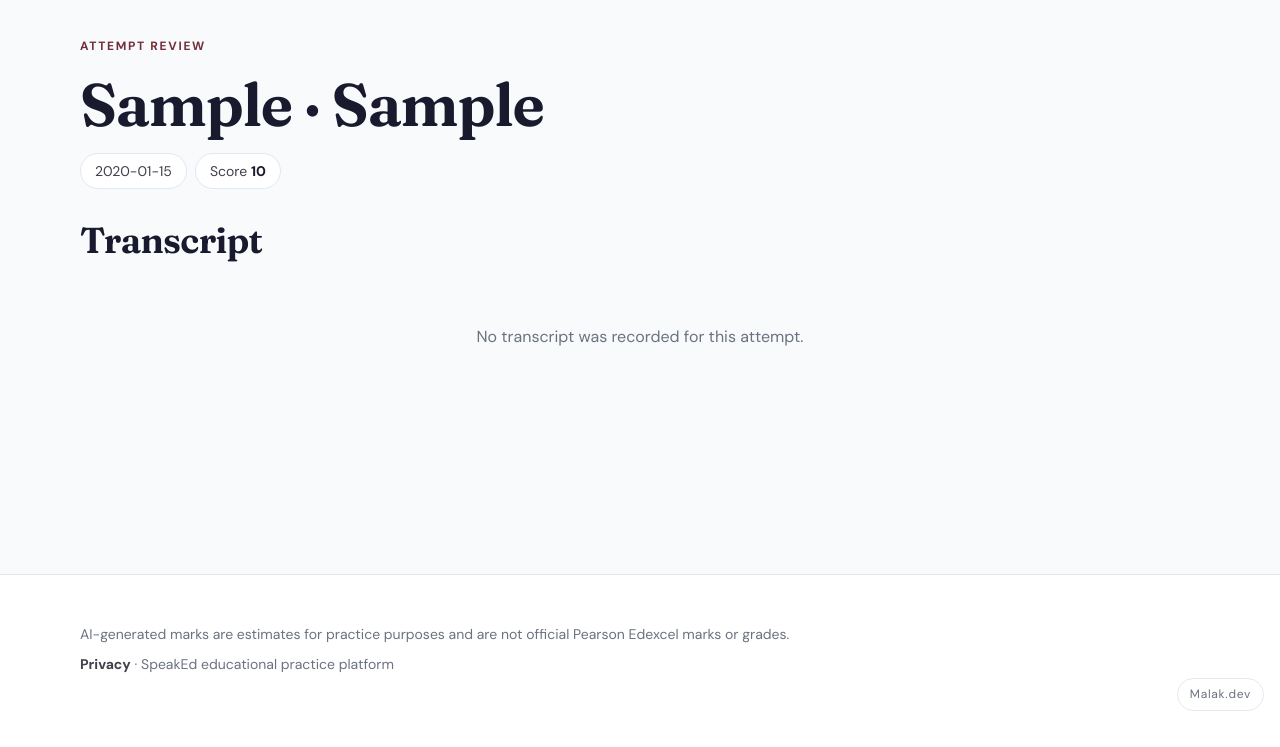
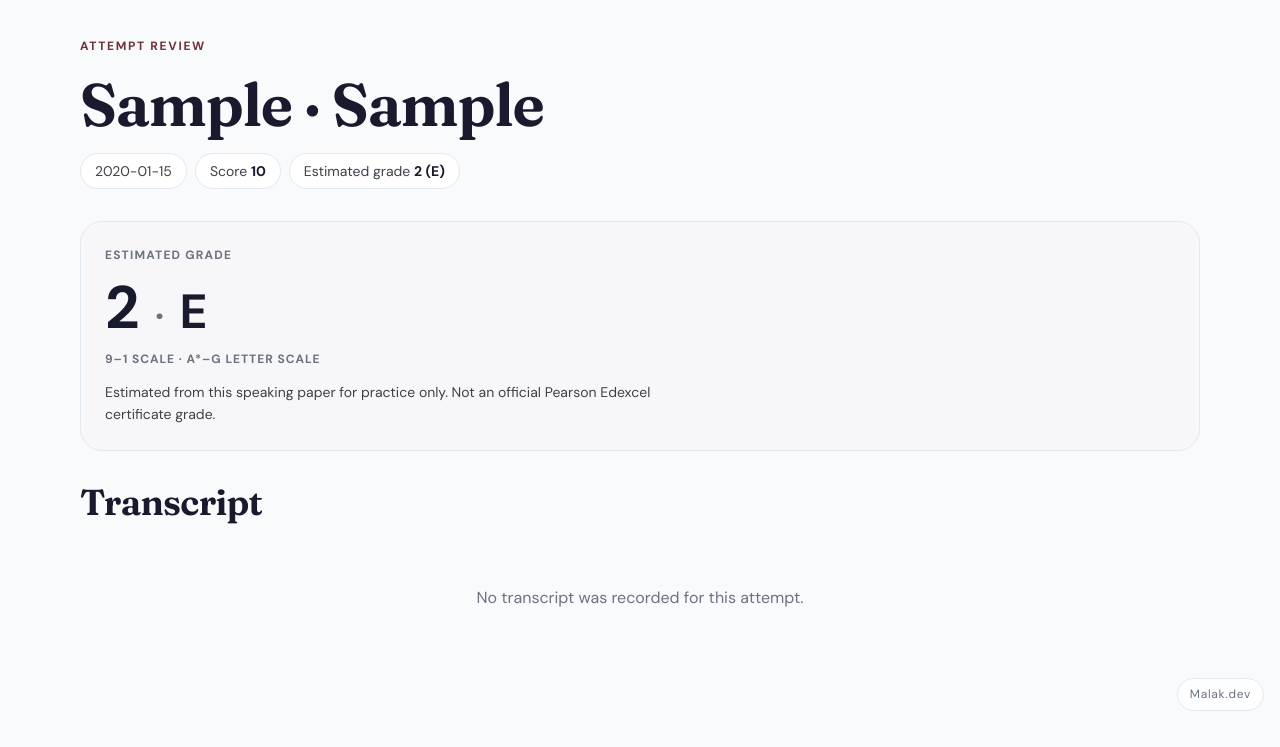
Before and after one commit to MELRAMLY95/SpeakEd, a Flask app: page /history/1 in a window 1280 px wide. Shown: the part 73-820 px from the top of the page. Before the commit the page ends 784 px from the top, so only its background shows below. Run offline with Flask 3, Linux system fonts and the light colour scheme; the visitor is signed in with stand-in values (Sample User, id 1); tables that the repository leaves empty hold one stand-in row (values such as "Sample post"); some libraries are stand-ins or nearby versions.

Commit message:
Show an estimated 9-1 and A*-G grade from each speaking score, labelled as practice only.
Co-authored-by: Cursor <cursoragent@cursor.com>

```diff
--- /dev/null
+++ b/ai/grades.py
@@ -0,0 +1,71 @@
+"""Practice-only estimated 9–1 and A*–G grades from a speaking score.
+
+4XES2 Unit 4 is one paper (50 marks, 25% of the International GCSE). These
+bands are not Pearson series grade boundaries and must never be shown as an
+official certificate grade.
+"""
+
+from __future__ import annotations
+
+PAPER_MAX = {
+    "full": 50,
+    "roleplay": 10,
+    "topic_talk": 20,
+    "picture": 20,
+}
+
+# Minimum percentage of the paper maximum. Notional pairing:
+# 9≈A*, 8–7≈A, 6≈B, 5–4≈C, 3≈D, 2≈E, 1≈F, U≈U.
+_BANDS = (
+    (90, "9", "A*"),
+    (80, "8", "A"),
+    (70, "7", "A"),
+    (60, "6", "B"),
+    (50, "5", "C"),
+    (40, "4", "C"),
+    (30, "3", "D"),
+    (20, "2", "E"),
+    (10, "1", "F"),
+    (0, "U", "U"),
+)
+
+GRADE_DISCLAIMER = (
+    "Estimated from this speaking paper for practice only. "
+    "Not an official Pearson Edexcel certificate grade."
+)
+
+
+def paper_max(exam_type: str | None) -> int:
+    return PAPER_MAX.get(exam_type or "full", 50)
+
+
+def estimate_grade(
+    score,
+    *,
+    max_total: int | None = None,
+    exam_type: str | None = None,
+) -> dict | None:
+    """Return 9–1 and A*–G labels for a stored speaking score, or None."""
+    if score is None:
+        return None
+    try:
+        marks = int(score)
+    except (TypeError, ValueError):
+        return None
+    ceiling = int(max_total) if max_total is not None else paper_max(exam_type)
+    if ceiling <= 0:
+        return None
+    marks = max(0, min(marks, ceiling))
+    percent = (marks / ceiling) * 100
+    for minimum, nine, letter in _BANDS:
+        if percent >= minimum:
+            return {
+                "nine": nine,
+                "letter": letter,
+                "percent": round(percent),
+                "score": marks,
+                "max_total": ceiling,
+                "label": f"{nine} ({letter})",
+                "disclaimer": GRADE_DISCLAIMER,
+            }
+    return None
--- a/app.py
+++ b/app.py
@@ -60,6 +60,7 @@ def create_app(config_object=None):
     @app.context_processor
     def inject_globals():
         from ads import adsense_script_allowed, build_ad_slot, publisher_id
+        from ai.grades import estimate_grade
         from subscriptions import is_premium
 
         show_adsense_script = adsense_script_allowed()
@@ -70,6 +71,7 @@ def create_app(config_object=None):
             "is_premium": is_premium(g.get("user")),
             "show_adsense_script": show_adsense_script,
             "adsense_client_id": publisher_id() if show_adsense_script else "",
+            "estimated_grade": lambda score, exam_type="full": estimate_grade(score, exam_type=exam_type),
             "disclaimer": (
                 "AI-generated marks are estimates for practice purposes and are not official Pearson Edexcel marks or grades."
             ),
--- a/routes/dashboard.py
+++ b/routes/dashboard.py
@@ -2,6 +2,7 @@ import json
 
 from flask import g, render_template
 
+from ai.grades import estimate_grade
 from database.database import query_all, query_one
 from routes import dashboard_bp
 from routes.auth import login_required
@@ -32,8 +33,10 @@ def _stats(user_id: int) -> dict:
         "attempts": rows,
         "completed": len(rows),
         "latest": latest,
+        "latest_grade": estimate_grade(latest, exam_type="full"),
         "average": average,
         "highest": highest,
+        "highest_grade": estimate_grade(highest, exam_type="full"),
         "improvement": improvement,
         "strongest": max(areas, key=areas.get) if areas else None,
         "weakest": max(weakest_counts, key=weakest_counts.get) if weakest_counts else None,
--- a/routes/progress.py
+++ b/routes/progress.py
@@ -3,6 +3,7 @@ import json
 from flask import abort, g, render_template, url_for
 
 from ai.examiner import ExamEngine
+from ai.grades import estimate_grade
 from database.database import query_all, query_one
 from routes import progress_bp
 from routes.auth import login_required
@@ -19,6 +20,7 @@ def _with_marking_flag(row) -> dict:
     data = _as_dict(row)
     data["needs_marking"] = engine.needs_marking(row)
     data["type_label"] = (data.get("exam_type") or "").replace("_", " ")
+    data["grade"] = estimate_grade(data.get("total_score"), exam_type=data.get("exam_type"))
     return data
 
 
@@ -68,6 +70,10 @@ def attempt(attempt_id):
             "examiner_comments": feedback_row["examiner_comments"],
         }
     view = _with_marking_flag(row)
+    score = view.get("total_score")
+    if score is None and marking:
+        score = marking.get("total")
+    grade = estimate_grade(score, exam_type=view.get("exam_type"))
     return render_template(
         "progress/attempt.html",
         attempt=view,
@@ -75,5 +81,6 @@ def attempt(attempt_id):
         marking=marking,
         feedback=feedback,
         self_eval=self_eval,
+        grade=grade,
         retry_url=url_for("exam.retry_marking", attempt_id=attempt_id),
     )
--- a/static/css/progress.css
+++ b/static/css/progress.css
@@ -44,6 +44,15 @@
   line-height: 1;
   color: var(--brand);
   font-variant-numeric: tabular-nums;
+}
+.stats-inline .stat-grade {
+  display: block;
+  margin-top: var(--s-2);
+  font-size: var(--text-sm);
+  font-weight: 800;
+  color: var(--ink);
+  letter-spacing: 0;
+  text-transform: none;
 }
 
 /* --- History table --------------------------------------------------------- */
--- a/static/css/style.css
+++ b/static/css/style.css
@@ -858,6 +858,53 @@ label.focused { color: var(--brand); }
   transition: opacity var(--dur) var(--ease);
 }
 
+.grade-banner {
+  margin: var(--s-6) 0;
+  padding: var(--s-5);
+  border: 1px solid var(--border);
+  border-radius: var(--r-lg);
+  background: var(--surface-inset);
+}
+.grade-banner .score-label {
+  margin: 0 0 var(--s-3);
+  font-size: var(--text-xs);
+  font-weight: 700;
+  letter-spacing: 0.1em;
+  text-transform: uppercase;
+  color: var(--muted);
+}
+.grade-pair {
+  display: flex;
+  align-items: baseline;
+  gap: var(--s-4);
+  margin: 0;
+  font-family: var(--font-sans);
+  font-weight: 800;
+  letter-spacing: -0.04em;
+  line-height: 1;
+  color: var(--ink);
+}
+.grade-nine {
+  font-size: var(--text-5xl);
+  font-variant-numeric: tabular-nums;
+}
+.grade-letter { font-size: var(--text-4xl); }
+.grade-sep { color: var(--muted); font-size: var(--text-3xl); font-weight: 600; }
+.grade-scale {
+  margin: var(--s-3) 0 0;
+  font-size: var(--text-xs);
+  font-weight: 700;
+  letter-spacing: 0.08em;
+  text-transform: uppercase;
+  color: var(--muted);
+}
+.grade-note {
+  margin: var(--s-3) 0 0;
+  max-width: 62ch;
+  color: var(--ink-soft);
+  font-size: var(--text-sm);
+}
+
 /* ==========================================================================
    Responsive
    ========================================================================== */
--- /dev/null
+++ b/templates/_grade_banner.html
@@ -0,0 +1,12 @@
+{% if grade %}
+<section class="grade-banner" aria-label="Estimated practice grade">
+  <p class="score-label">Estimated grade</p>
+  <p class="grade-pair">
+    <span class="grade-nine">{{ grade.nine }}</span>
+    <span class="grade-sep" aria-hidden="true">·</span>
+    <span class="grade-letter">{{ grade.letter }}</span>
+  </p>
+  <p class="grade-scale">9–1 scale · A*–G letter scale</p>
+  <p class="grade-note">{{ grade.disclaimer }}</p>
+</section>
+{% endif %}
--- a/templates/exam/results.html
+++ b/templates/exam/results.html
@@ -16,6 +16,7 @@
 {% set pic = attempt.picture_score if attempt.picture_score is not none else (marking.picture.score if marking and marking.picture else none) %}
 {% set tot = attempt.total_score if attempt.total_score is not none else (marking.total if marking and marking.total is not none else none) %}
 {% set has_scores = rp is not none or tt is not none or pic is not none %}
+{% set grade = estimated_grade(tot, attempt.exam_type) %}
 <article class="wrap results">
   <p class="eyebrow">Practice result</p>
   <h1>4XES2 speaking practice result</h1>
@@ -33,6 +34,8 @@
       </form>
     </div>
   {% endif %}
+
+  {% include "_grade_banner.html" %}
 
   <div class="score-grid">
     {% if attempt.exam_type == 'full' or attempt.exam_type == 'roleplay' %}
--- a/templates/progress/attempt.html
+++ b/templates/progress/attempt.html
@@ -8,6 +8,9 @@
   <ul class="attempt-meta">
     <li>{{ attempt.started_at[:16].replace('T', ' ') }}</li>
     <li>Score <strong>{{ attempt.total_score if attempt.total_score is not none else (marking.total if marking and marking.total is not none else '—') }}</strong></li>
+    {% if grade %}
+      <li>Estimated grade <strong>{{ grade.label }}</strong></li>
+    {% endif %}
     {% if marking and marking.roleplay %}
       <li>Role play <strong>{{ marking.roleplay.score }}/10</strong></li>
     {% endif %}
@@ -17,7 +20,9 @@
     {% if marking and marking.picture %}
       <li>Picture <strong>{{ marking.picture.score }}/20</strong></li>
     {% endif %}
-  </ul>
+    </ul>
+
+  {% include "_grade_banner.html" %}
 
   {% if attempt.needs_marking %}
     <section class="attempt-panel attempt-panel-warn">
--- a/templates/progress/history.html
+++ b/templates/progress/history.html
@@ -18,7 +18,7 @@
   {% else %}
   <table class="history">
     <thead>
-      <tr><th>Date</th><th>Type</th><th>Mode</th><th>Score</th><th>Action</th></tr>
+      <tr><th>Date</th><th>Type</th><th>Mode</th><th>Score</th><th>Estimated grade</th><th>Action</th></tr>
     </thead>
     <tbody>
       {% for row in attempts %}
@@ -27,6 +27,7 @@
           <td>{{ row.exam_type }}</td>
           <td>{{ row.mode }}</td>
           <td><strong>{% if row.needs_marking %}Marks pending{% elif row.total_score is not none %}{{ row.total_score }}{% else %}{{ row.status }}{% endif %}</strong></td>
+          <td>{% if row.needs_marking %}—{% elif row.grade %}{{ row.grade.label }}{% else %}—{% endif %}</td>
           <td>
             <div class="history-actions">
               <a class="btn btn-ghost btn-sm" href="{{ url_for('progress.attempt', attempt_id=row.id) }}">View</a>
--- a/templates/progress/progress.html
+++ b/templates/progress/progress.html
@@ -21,9 +21,9 @@
     data-labels='{{ stats.chart_labels | tojson }}'
     data-scores='{{ stats.chart_scores | tojson }}'></canvas>
   <ul class="stats-inline">
-    <li><strong>{{ stats.latest or '—' }}</strong>Latest</li>
+    <li><strong>{{ stats.latest or '—' }}</strong>Latest{% if stats.latest_grade %}<span class="stat-grade">{{ stats.latest_grade.label }}</span>{% endif %}</li>
     <li><strong>{{ stats.average or '—' }}</strong>Average</li>
-    <li><strong>{{ stats.highest or '—' }}</strong>Highest</li>
+    <li><strong>{{ stats.highest or '—' }}</strong>Highest{% if stats.highest_grade %}<span class="stat-grade">{{ stats.highest_grade.label }}</span>{% endif %}</li>
   </ul>
   <p><a class="btn btn-primary" href="{{ url_for('progress.history') }}">View all attempts</a></p>
 </section>
```
Also changed, not shown: static/css/dashboard.css (+8 -1 lines), templates/dashboard/dashboard.html (+6 -2 lines), tests/test_exam.py (+4 -0 lines), tests/test_grades.py (added, +38 -0 lines).
